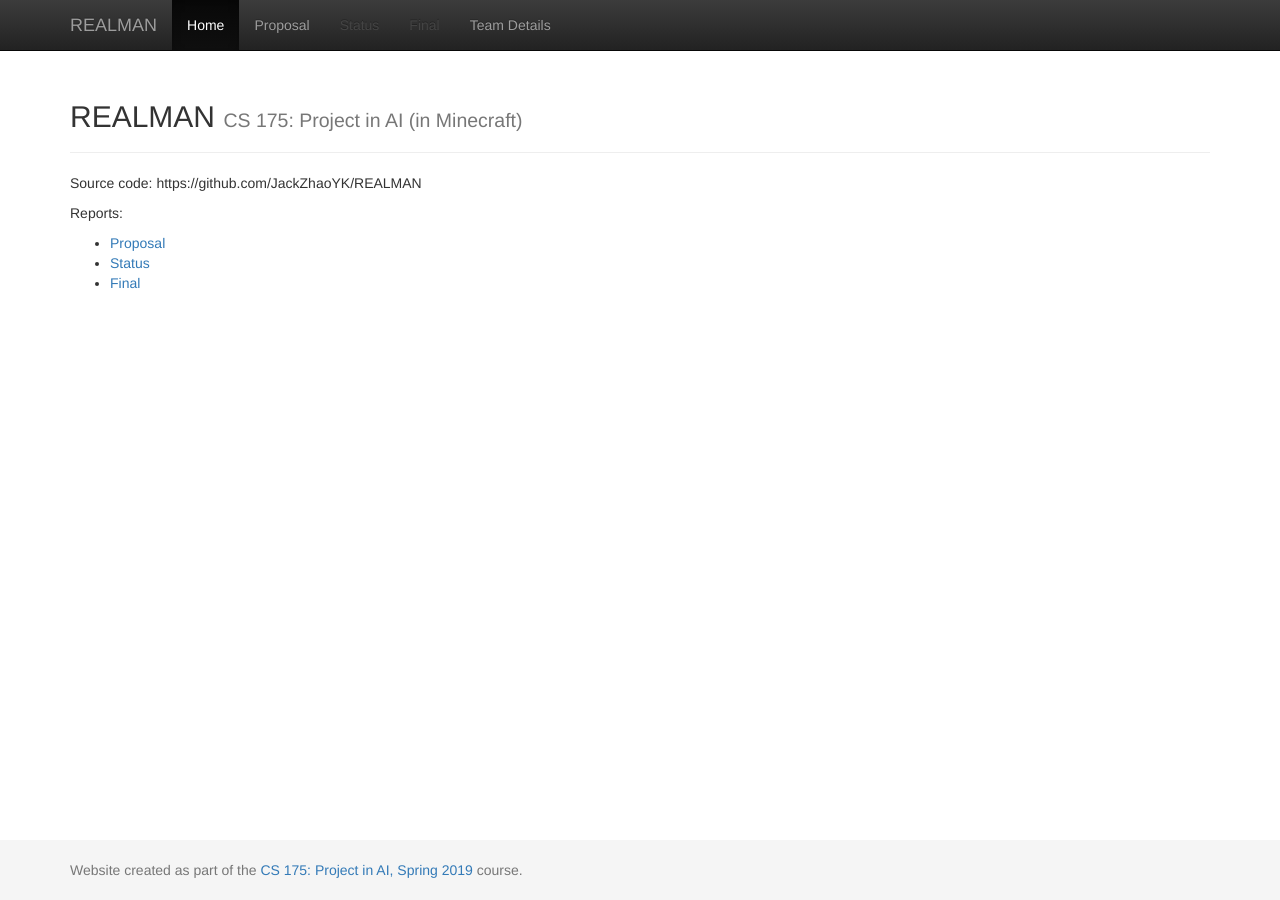
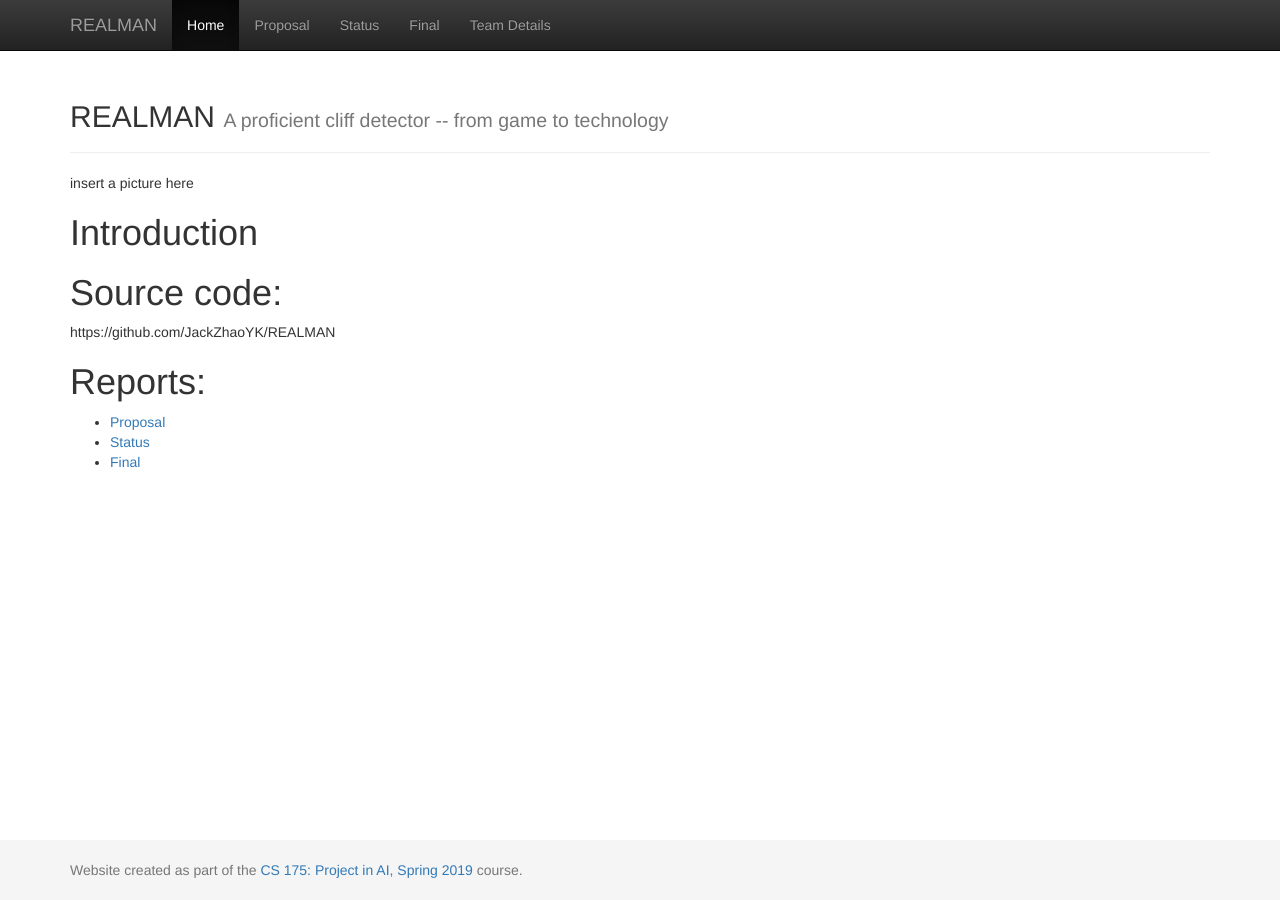
Before and after one commit to JackZhaoYK/REALMAN, a Jekyll site: the page built from docs/index.md, in a window 1280 px wide. Built offline with Jekyll 4.4.1, drawn with Linux system fonts in a browser that asks for light colours.

Commit message:
doc update

```diff
--- a/docs/_config.yml
+++ b/docs/_config.yml
@@ -2,7 +2,7 @@
 # site.title
 
 title:    'REALMAN'
-subtitle: 'CS 175: Project in AI (in Minecraft)'
+subtitle: 'A proficient cliff detector -- from game to technology'
 
 
 #########################
--- a/docs/index.md
+++ b/docs/index.md
@@ -3,10 +3,17 @@
 title:  Home
 ---
 
-Source code: https://github.com/JackZhaoYK/REALMAN
+insert a picture here
 
-Reports:
+# Introduction
 
+
+
+# Source code:
+https://github.com/JackZhaoYK/REALMAN
+
+
+# Reports:
 - [Proposal](proposal.md)
 - [Status](status.html)
 - [Final](final.html)
```
Also changed, not shown: docs/final.md (added, +6 -0 lines), docs/status.md (added, +22 -0 lines).
